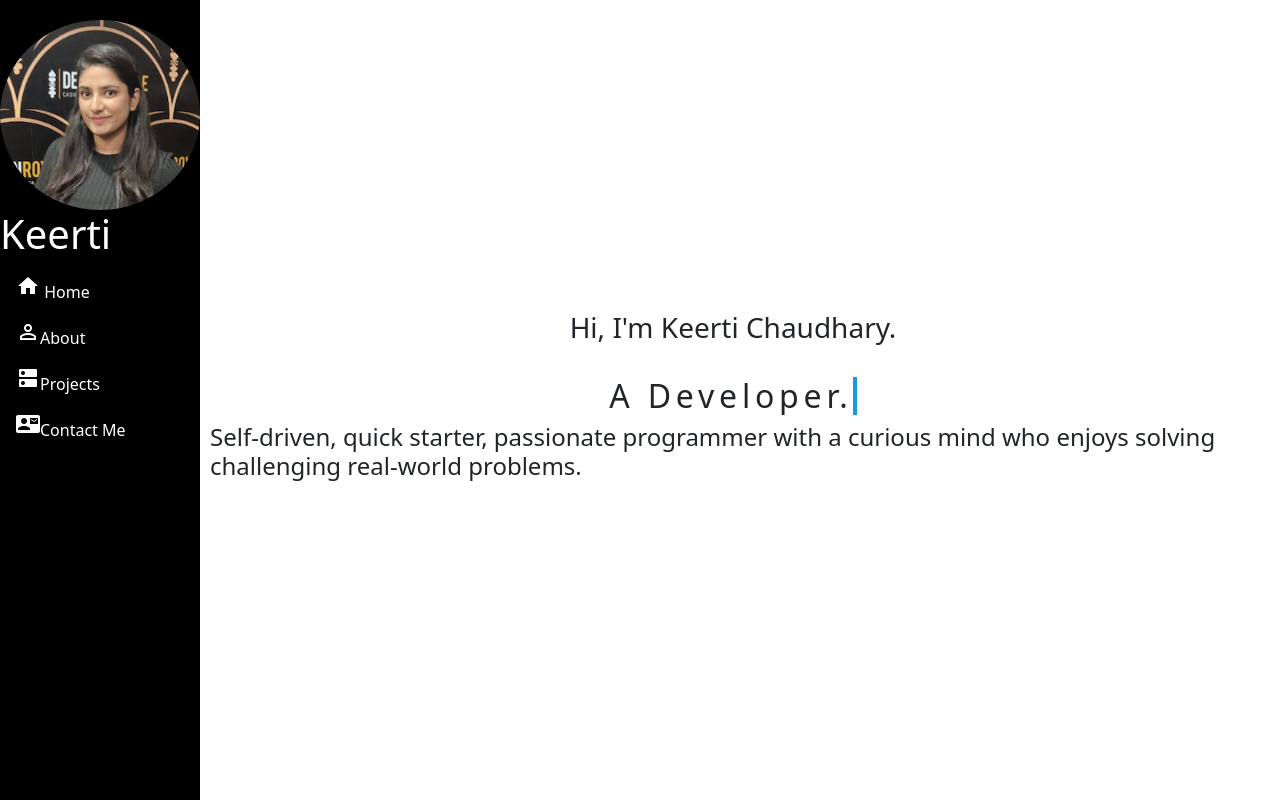
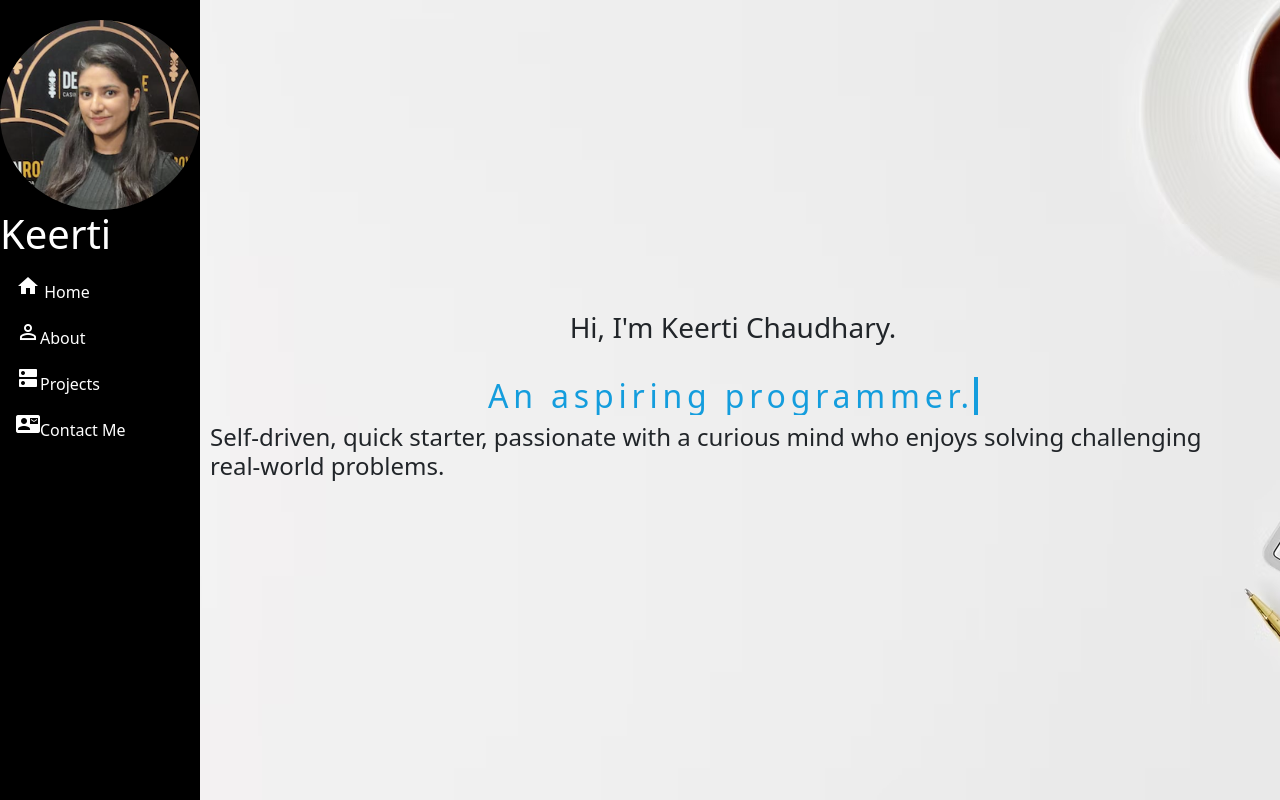
Before and after one commit to 17keerti/My-portfolio, a plain HTML site: page index.html in a window 1280 px wide. Shown: the top 800 px of the page. Drawn offline with nearby package versions, Linux system fonts and the light colour scheme; no server answers.

Commit message:
update read me

```diff
--- a/assets/css/style.css
+++ b/assets/css/style.css
@@ -16,7 +16,7 @@
 }
 
 .firstrow {
-  background:url("../images/");
+  background:url("../images/back.avif");
 }
 
 .detail {
@@ -71,6 +71,7 @@
 
 .detail h2 {
   /* border-bottom: 3px solid  #149ddd; */
+  color: #149ddd;
   overflow: hidden;
   border-right: .15em solid #149ddd;
   white-space: nowrap;
@@ -82,7 +83,7 @@
 
 @keyframes typing {
   from { width: 0 }
-  to { width: 20% }
+  to { width: 40% }
 }
 
 @keyframes blink-caret {
--- a/index.html
+++ b/index.html
@@ -45,8 +45,8 @@
       <div class="col-10 detail">
 
         <h3>Hi, I'm Keerti Chaudhary.</h2><br>
-        <h2>A Developer.</h2>
-        <h4>Self-driven, quick starter, passionate programmer with a curious mind who enjoys solving challenging real-world problems.</h4>
+        <h2>An aspiring programmer.</h2>
+        <h4>Self-driven, quick starter, passionate with a curious mind who enjoys solving challenging real-world problems.</h4>
 
     </div>
     </div>
```
Also changed, not shown: assets/images/back.avif (added), h.html (deleted), 6 other files.
